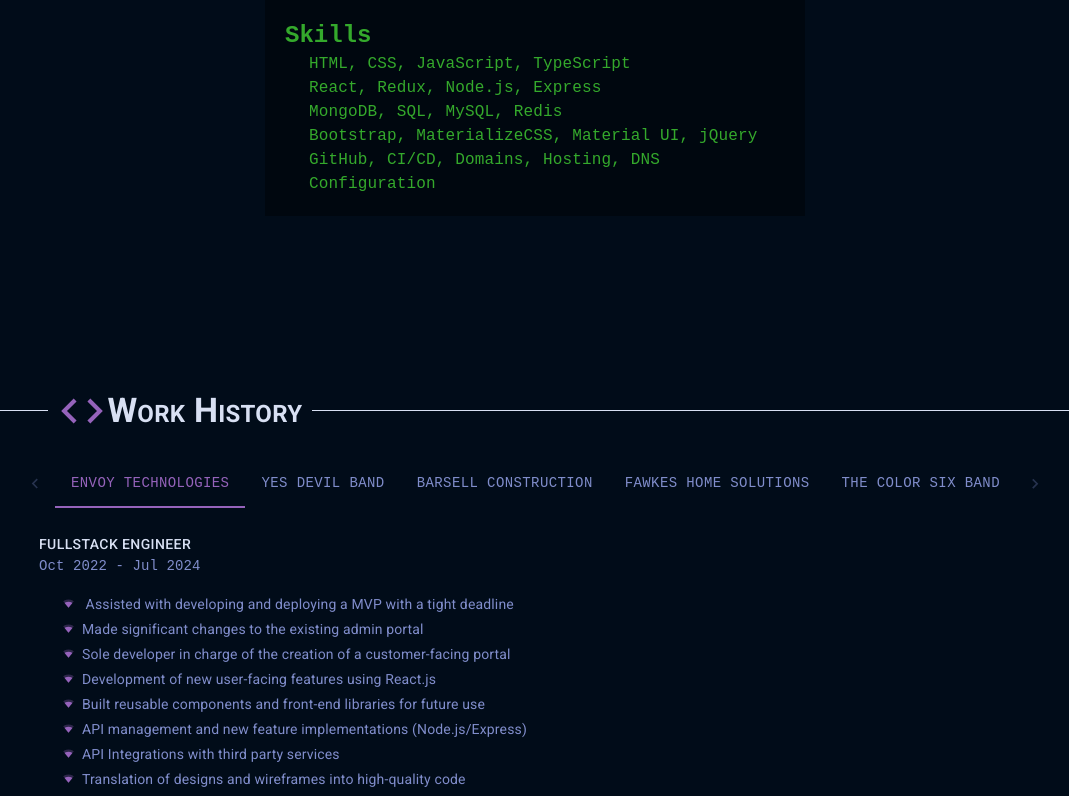
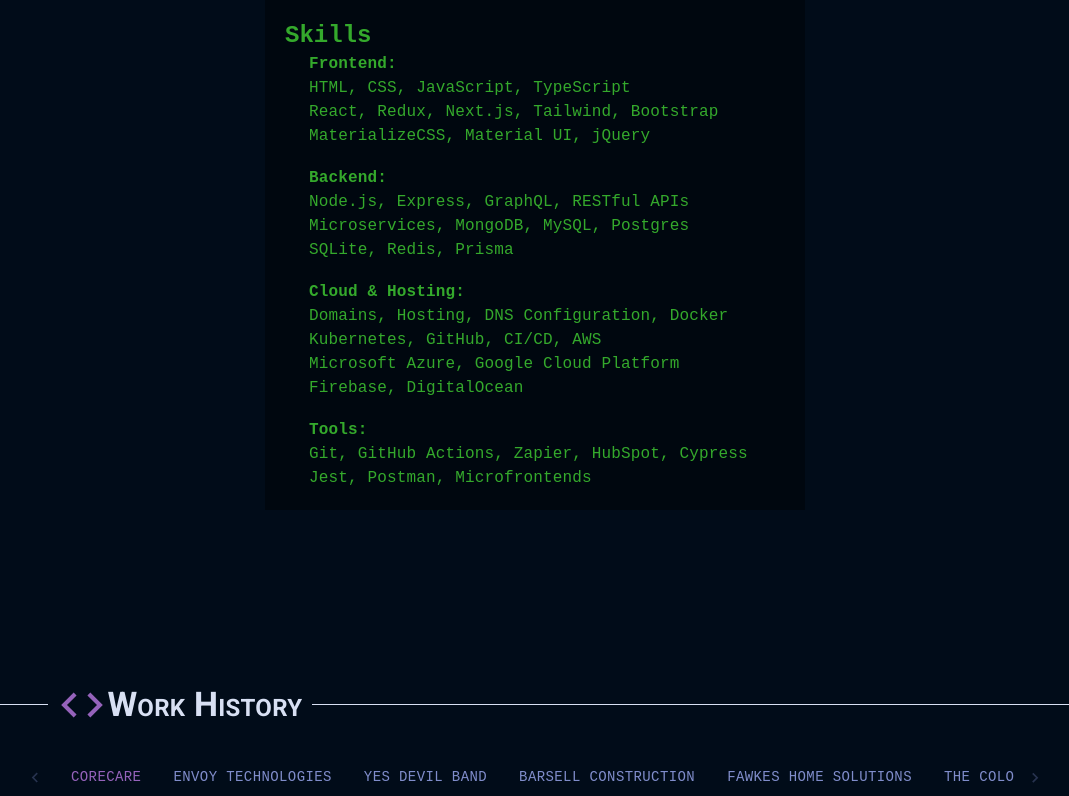
Before and after one commit to logan-barsell/loganb-portfolio, a React (Create React App) app: page / in a window 1280 px wide. Shown: the part 1300-2096 px from the top of the page, without its empty margins (105-1174 px from the left). Built offline with nearby package versions, Linux system fonts and the light colour scheme.

Commit message:
Added corecare and updated skills

```diff
--- a/src/components/Aboutme/Skills.js
+++ b/src/components/Aboutme/Skills.js
@@ -8,19 +8,19 @@
 const Skills = () => {
   return (
     <Box
-      className="altFont"
+      className='altFont'
       sx={{
         background: 'rgba(0, 0, 0, 0.4)',
         maxWidth: '500px',
         padding: '20px',
         margin: '10px auto',
-        color: '#34a92c'
+        color: '#34a92c',
       }}
     >
       <Typography
-        className="skills"
-        variant="h5"
-        component="div"
+        className='skills'
+        variant='h5'
+        component='div'
         sx={{ fontWeight: 600 }}
       >
         Skills
@@ -29,27 +29,101 @@
         <Typography
           variant='body1'
           component='div'
-        >HTML, CSS, JavaScript, TypeScript
+        >
+          <b>Frontend:</b>
         </Typography>
         <Typography
           variant='body1'
           component='div'
-        >React, Redux, Node.js, Express
+        >
+          HTML, CSS, JavaScript, TypeScript
         </Typography>
         <Typography
           variant='body1'
           component='div'
-        >MongoDB, SQL, MySQL, Redis
+        >
+          React, Redux, Next.js, Tailwind, Bootstrap
         </Typography>
         <Typography
           variant='body1'
           component='div'
-        >Bootstrap, MaterializeCSS, Material UI, jQuery
+        >
+          MaterializeCSS, Material UI, jQuery
+        </Typography>
+        <br />
+        <Typography
+          variant='body1'
+          component='div'
+        >
+          <b>Backend:</b>
         </Typography>
         <Typography
           variant='body1'
           component='div'
-        >GitHub, CI/CD, Domains, Hosting, DNS Configuration
+        >
+          Node.js, Express, GraphQL, RESTful APIs
+        </Typography>
+        <Typography
+          variant='body1'
+          component='div'
+        >
+          Microservices, MongoDB, MySQL, Postgres
+        </Typography>
+        <Typography
+          variant='body1'
+          component='div'
+        >
+          SQLite, Redis, Prisma
+        </Typography>
+        <br />
+        <Typography
+          variant='body1'
+          component='div'
+        >
+          <b>Cloud & Hosting:</b>
+        </Typography>
+        <Typography
+          variant='body1'
+          component='div'
+        >
+          Domains, Hosting, DNS Configuration, Docker
+        </Typography>
+        <Typography
+          variant='body1'
+          component='div'
+        >
+          Kubernetes, GitHub, CI/CD, AWS
+        </Typography>
+        <Typography
+          variant='body1'
+          component='div'
+        >
+          Microsoft Azure, Google Cloud Platform
+        </Typography>
+        <Typography
+          variant='body1'
+          component='div'
+        >
+          Firebase, DigitalOcean
+        </Typography>
+        <br />
+        <Typography
+          variant='body1'
+          component='div'
+        >
+          <b>Tools:</b>
+        </Typography>
+        <Typography
+          variant='body1'
+          component='div'
+        >
+          Git, GitHub Actions, Zapier, HubSpot, Cypress
+        </Typography>
+        <Typography
+          variant='body1'
+          component='div'
+        >
+          Jest, Postman, Microfrontends
         </Typography>
       </Container>
     </Box>
--- a/src/components/workHistory.js
+++ b/src/components/workHistory.js
@@ -1,4 +1,19 @@
 export const workHistory = [
+  {
+    id: 4,
+    title: 'Fullstack Engineer',
+    company: 'CoreCare',
+    dates: 'Oct 2024 - Nov 2024',
+    summary: [
+      `Assisted with the development of a HIPAA-compliant mobile web application for Medicaid and insurance workflow management in long-term care facilities`,
+      `Designed scalable backend architectures optimized for mobile experiences and data integration`,
+      `Implemented secure, HIPAA-compliant solutions ensuring data privacy and protection`,
+      `Collaborated with frontend engineers, Product Management, and UX teams to deliver a high-performance, user-friendly application`,
+      `Optimized application performance and security, focusing on creating an intuitive experience for long-term care professionals`,
+      `Continuously improved codebase, implementing best practices in architecture and deployment using AWS and other cloud technologies`,
+    ],
+    link: 'https://corecare.ai/',
+  },
   {
     id: 4,
     title: 'Fullstack Engineer',
@@ -15,9 +30,9 @@
       `Translation of designs and wireframes into high-quality code`,
       `Optimization of components for maximum performance across a vast array of web-capable devices and browsers`,
       `Participation in scrum ceremonies daily to uphold the agile methodology`,
-      `Upheld best QA practices with code reviews, unit testing, and maintaining high code standards`
+      `Upheld best QA practices with code reviews, unit testing, and maintaining high code standards`,
     ],
-    link: 'https://www.envoythere.com/'
+    link: 'https://www.envoythere.com/',
   },
   {
     id: 3,
@@ -39,10 +54,9 @@
       `Image/File Upload with multer`,
       `Node.js/Express backend, data stored with MongoDB and mongoose`,
       `CI/CD with GitHub Actions`,
-      `Site hosted on DigitalOcean server block using NGINX reverse proxy, uses PM2 process manager for production Node.js applications`
-
+      `Site hosted on DigitalOcean server block using NGINX reverse proxy, uses PM2 process manager for production Node.js applications`,
     ],
-    link: 'https://yesdevil.com/'
+    link: 'https://yesdevil.com/',
   },
   {
     id: 2,
@@ -56,9 +70,9 @@
       `Google Maps API`,
       `Images optimized, reducing page load time and improving user experience`,
       `Organized work flow with GitHub`,
-      `Configured domain, hosted site on Digital Ocean droplet using Nginx Reverse Proxy`
+      `Configured domain, hosted site on Digital Ocean droplet using Nginx Reverse Proxy`,
     ],
-    link: 'https://barsellconstruction.com/'
+    link: 'https://barsellconstruction.com/',
   },
   {
     id: 1,
@@ -71,9 +85,9 @@
       `Formulated designs that expanded upon the brand, accenting key focus points of the business model`,
       `Developed a dynamic and interactive website with a comfortable user experience (UX)`,
       `Wrote maintainable and extensible code, utilizing GitHub to optimize and organize workflow`,
-      `Configured domain, hosted site on Digital Ocean droplet using Nginx Reverse Proxy`
+      `Configured domain, hosted site on Digital Ocean droplet using Nginx Reverse Proxy`,
     ],
-    link: 'https://www.fawkeshomesolutions.com/'
+    link: 'https://www.fawkeshomesolutions.com/',
   },
   {
     id: 0,
@@ -88,10 +102,10 @@
       `Uses SongKick, a widget that let the user update events from their dashboard and
       have it update automatically on their website`,
       `Organized work flow with GitHub`,
-      `Configured domain, hosted site on Digital Ocean droplet using Nginx Reverse Proxy`
+      `Configured domain, hosted site on Digital Ocean droplet using Nginx Reverse Proxy`,
     ],
-    link: 'https://the-color-six.herokuapp.com/'
-  }
+    link: 'https://the-color-six.herokuapp.com/',
+  },
 ];
 
 export default { workHistory };
```
